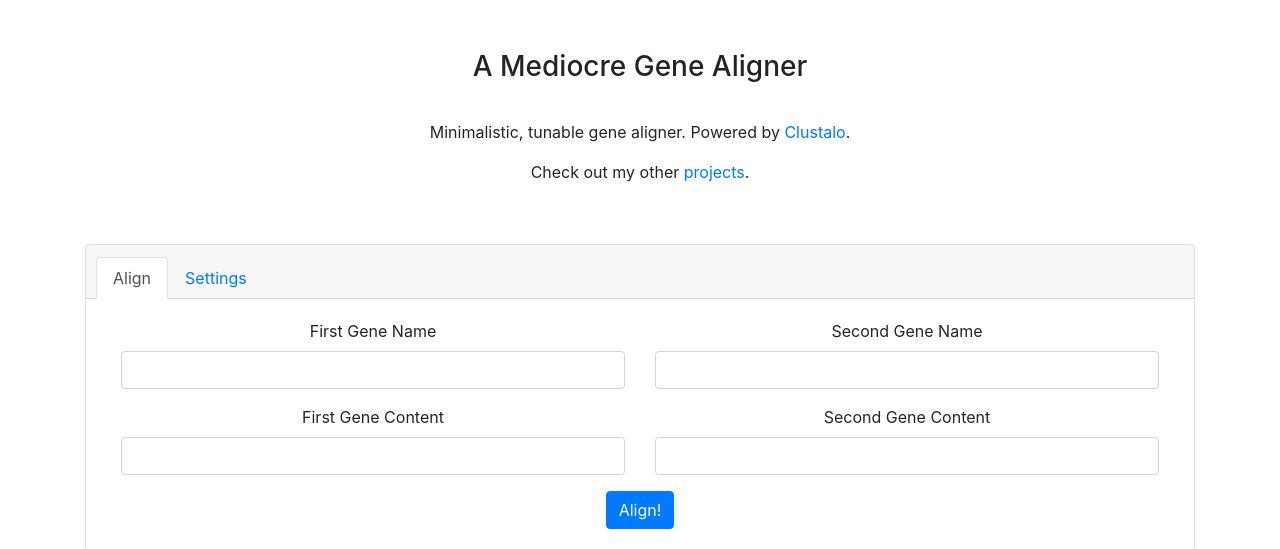
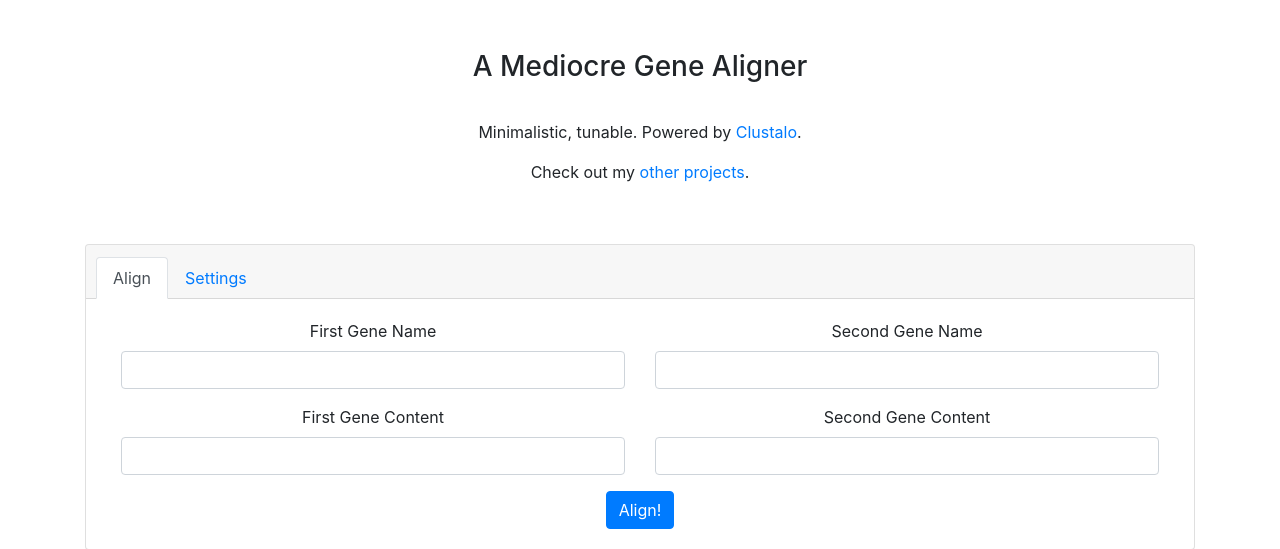
Before and after one commit to kennyworkman/alignment-app, a Flask app: page / in a window 1280 px wide. Shown: the top 549 px of the page. Run offline with Flask 2, Linux system fonts and the light colour scheme; data that the repository does not hold is empty; some libraries are stand-ins or nearby versions.

Commit message:
Changed some wording in the template.

```diff
--- a/alignment/templates/index.html
+++ b/alignment/templates/index.html
@@ -21,10 +21,10 @@
         <div class="col-xs-12" style="height:20px;"></div>
         <p>
 
-            Minimalistic, tunable gene aligner. Powered by <a href="http://www.clustal.org/omega/" target="_blank">Clustalo</a>.
+            Minimalistic, tunable. Powered by <a href="http://www.clustal.org/omega/" target="_blank">Clustalo</a>.
         </p>
         <p>
-            Check out my other <a href="https://github.com/kennyworkman" target="_blank">projects</a>.
+            Check out my <a href="https://github.com/kennyworkman" target="_blank">other projects</a>.
         </p>
         <div class="col-xs-12" style="height:20px;"></div>
     </div>
```
